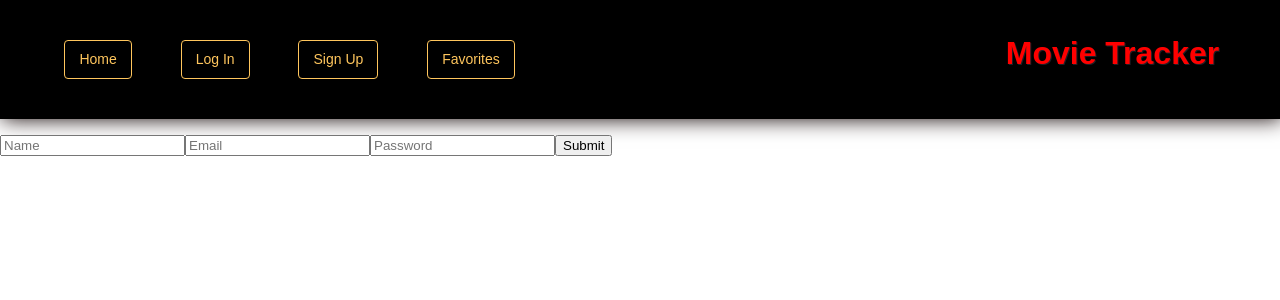
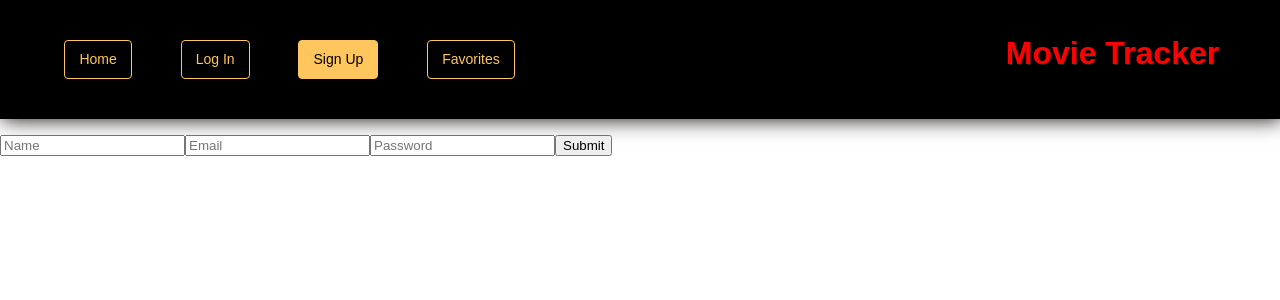
Before and after one commit to tonyr729/movie-tracker, a React (Create React App) app: page /signup in a window 1280 px wide. Shown: the top 300 px of the page. Built offline with nearby package versions, Linux system fonts and the light colour scheme; no server answers.

Commit message:
Remove exact path to each component and add selected css

```diff
--- a/src/Components/Stateless/NavBar/NavBar.css
+++ b/src/Components/Stateless/NavBar/NavBar.css
@@ -13,9 +13,16 @@
   color: #ffc65d;
   cursor: pointer; }
 
+
 .nav:hover {
   background-color: rgba(255, 255, 255, 0.3);
   color: #FFF; }
+
+.selected,
+.selected:hover {
+  background-color: #ffc65d;
+  color: black;
+}
 
 .header-container {
   background-color: black;
@@ -31,6 +38,8 @@
   line-height: 2;
   text-shadow: 1px 1px #1f1f25; }
 
+
+
 header {
   display: flex;
   justify-content: space-around;
--- a/src/Components/Stateless/NavBar/NavBar.js
+++ b/src/Components/Stateless/NavBar/NavBar.js
@@ -10,9 +10,9 @@ const NavBar = (props) => {
       <div className='header-container'>
         <header>
           <NavLink exact to='/' className='nav' activeClassName='selected'>Home</NavLink>
-          <NavLink exact to='/login' className='nav' activeClassName='selected'>Log In</NavLink>
-          <NavLink exact to='/signup' className='nav' activeClassName='selected'>Sign Up</NavLink>
-          <NavLink exact to='/favorites' className='nav' activeClassName='selected'>Favorites</NavLink>
+          <NavLink to='/login' className='nav' activeClassName='selected'>Log In</NavLink>
+          <NavLink to='/signup' className='nav' activeClassName='selected'>Sign Up</NavLink>
+          <NavLink to='/favorites' className='nav' activeClassName='selected'>Favorites</NavLink>
         </header>
         <h1>Movie Tracker</h1>
       </div>
@@ -22,7 +22,7 @@ const NavBar = (props) => {
       <div className='header-container'>
         <header>
           <NavLink exact to='/' className='nav' activeClassName='selected'>Home</NavLink>
-          <NavLink exact to='/favorites' className='nav' activeClassName='selected'>Favorites</NavLink>
+          <NavLink to='/favorites' className='nav' activeClassName='selected'>Favorites</NavLink>
           <button className='nav' onClick={props.logout}>Sign Out</button>
         </header>
         <h1>Welcome {props.user.name}</h1>
--- a/src/Container/App/App.js
+++ b/src/Container/App/App.js
@@ -12,7 +12,7 @@ class App extends Component {
   render () {
     return (
       <div>
-        <NavBar />
+        <Route path='/' component={NavBar} />
         <Route exact path='/' component={MovieDisplay} />
         <Route exact path='/login' component={Login} />
         <Route exact path='/signup' component={Signup} />
```
